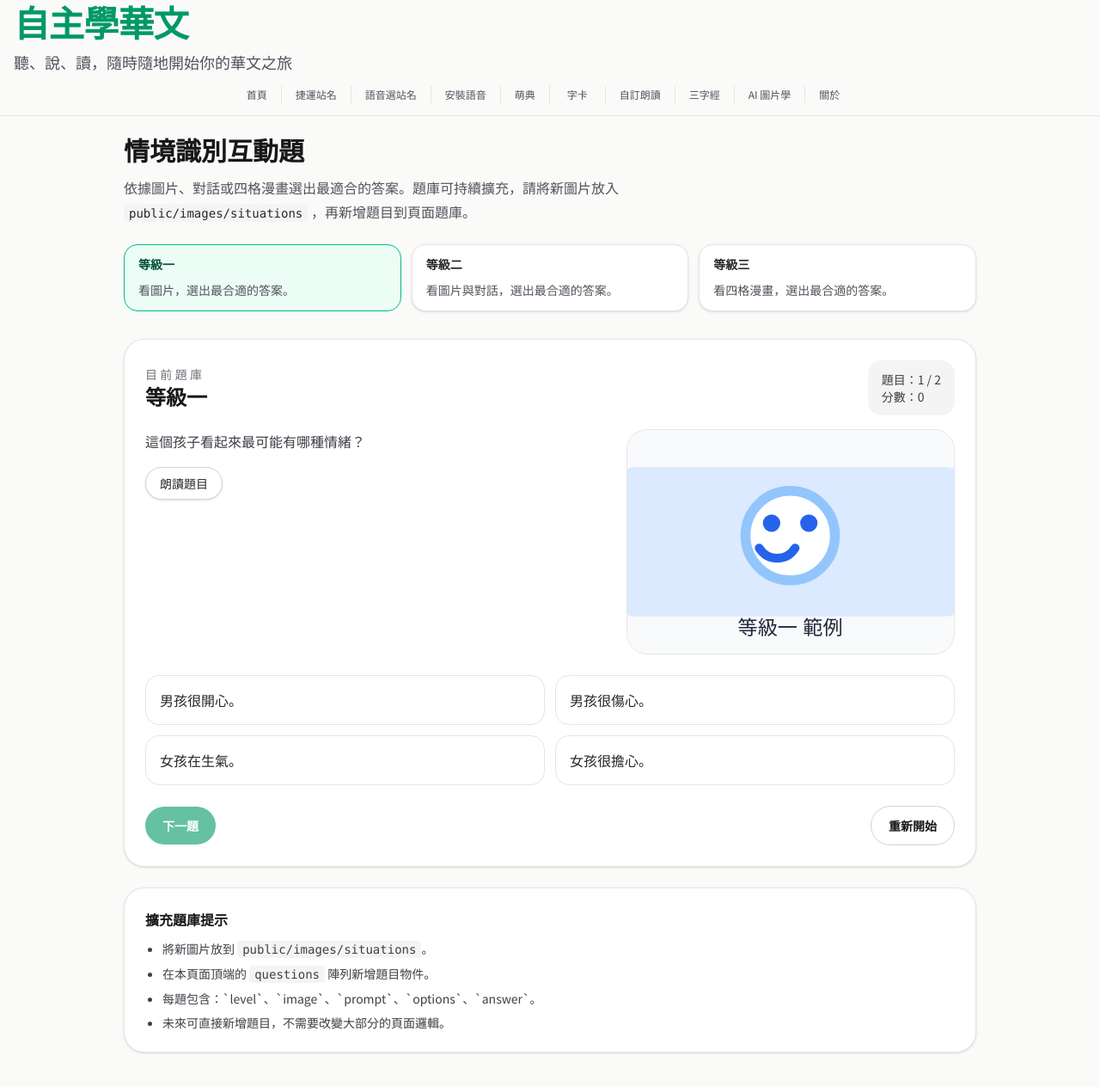
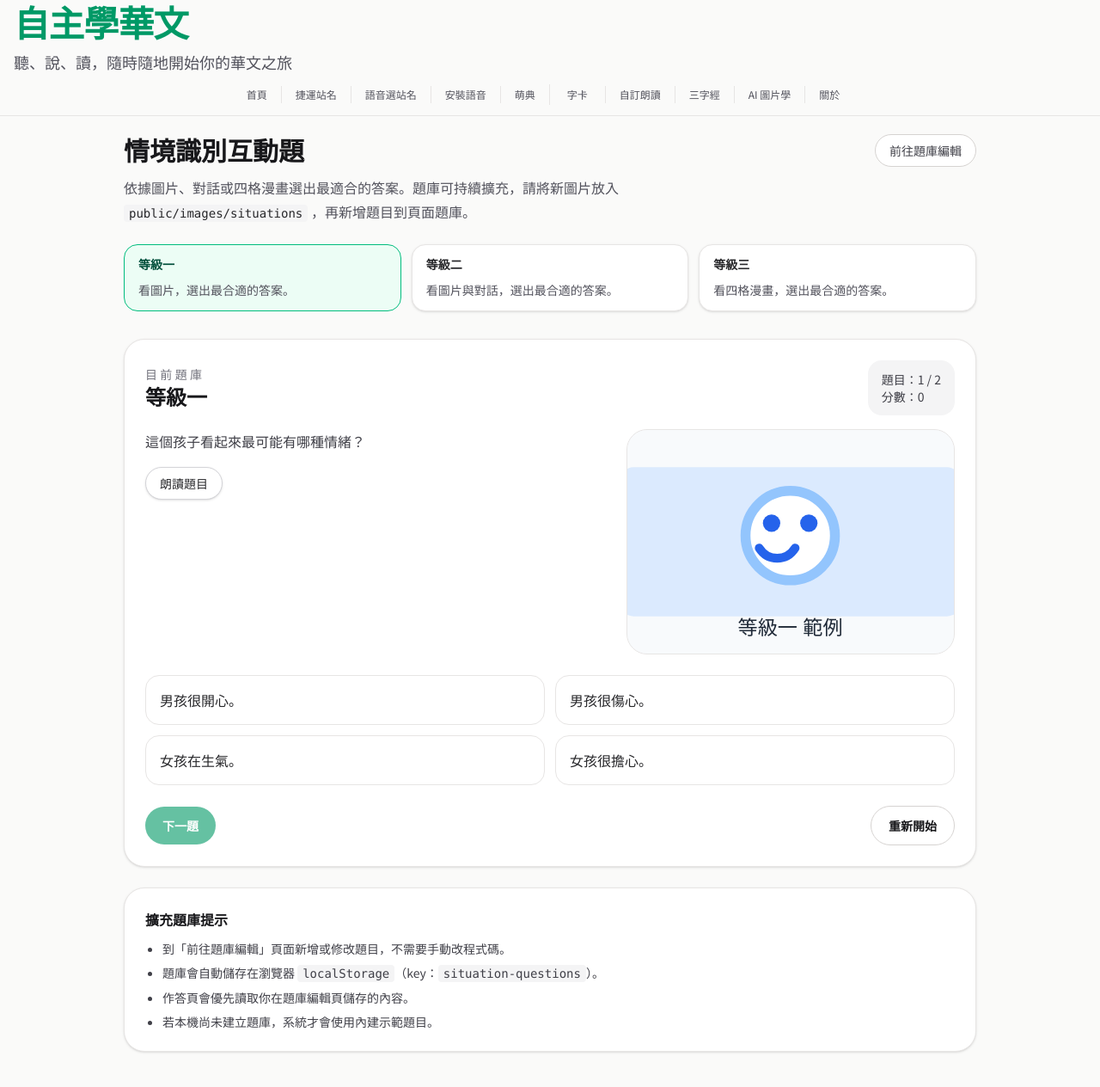
Before and after one commit to 3dw/learn-zh, a Vue app: page /situations in a window 1280 px wide. Shown: the top 1264 px of the page at 86% size. Built offline with nearby package versions, Linux system fonts and the light colour scheme.

Commit message:
串接情境互動題編輯和呈現頁, work on #14

```diff
--- a/src/views/SituationEditorPage.vue
+++ b/src/views/SituationEditorPage.vue
@@ -182,10 +182,20 @@ function exportJson() {
 <template>
   <main class="mx-auto max-w-5xl px-4 pb-16 pt-6">
     <header class="mb-6">
-      <h1 class="text-3xl font-bold text-zinc-900 dark:text-zinc-100">編輯題目</h1>
-      <p class="mt-2 text-base leading-7 text-zinc-500 dark:text-zinc-400">
-        新增或修改情境識別題庫，資料儲存於瀏覽器 localStorage。
-      </p>
+      <div class="flex flex-wrap items-start justify-between gap-3">
+        <div>
+          <h1 class="text-3xl font-bold text-zinc-900 dark:text-zinc-100">編輯題目</h1>
+          <p class="mt-2 text-base leading-7 text-zinc-500 dark:text-zinc-400">
+            新增或修改情境識別題庫，資料儲存於瀏覽器 localStorage。
+          </p>
+        </div>
+        <RouterLink
+          to="/situations"
+          class="inline-flex items-center rounded-full border border-stone-300 bg-white px-4 py-2 text-sm font-medium text-zinc-700 transition hover:border-stone-400 dark:border-zinc-700 dark:bg-zinc-900 dark:text-zinc-100"
+        >
+          前往情境作答
+        </RouterLink>
+      </div>
     </header>
 
     <!-- 等級切換 -->
--- a/src/views/SituationRecognitionPage.vue
+++ b/src/views/SituationRecognitionPage.vue
@@ -14,13 +14,15 @@ interface SituationQuestion {
   answer: string
 }
 
+const STORAGE_KEY = 'situation-questions'
+
 const levels = [
   { value: 1 as const, label: '等級一', description: '看圖片，選出最合適的答案。' },
   { value: 2 as const, label: '等級二', description: '看圖片與對話，選出最合適的答案。' },
   { value: 3 as const, label: '等級三', description: '看四格漫畫，選出最合適的答案。' },
 ]
 
-const questions: SituationQuestion[] = [
+const defaultQuestions: SituationQuestion[] = [
   {
     id: '1-1',
     level: 1,
@@ -65,6 +67,36 @@ const questions: SituationQuestion[] = [
   },
 ]
 
+function isValidQuestion(item: unknown): item is SituationQuestion {
+  if (!item || typeof item !== 'object') return false
+  const q = item as Partial<SituationQuestion>
+  return (
+    typeof q.id === 'string' &&
+    (q.level === 1 || q.level === 2 || q.level === 3) &&
+    typeof q.image === 'string' &&
+    typeof q.prompt === 'string' &&
+    Array.isArray(q.options) &&
+    q.options.every((option) => typeof option === 'string') &&
+    typeof q.answer === 'string' &&
+    (q.dialogue === undefined || typeof q.dialogue === 'string')
+  )
+}
+
+function loadQuestions(): SituationQuestion[] {
+  try {
+    const raw = localStorage.getItem(STORAGE_KEY)
+    if (!raw) return defaultQuestions
+    const parsed = JSON.parse(raw)
+    if (!Array.isArray(parsed)) return defaultQuestions
+    const normalized = parsed.filter(isValidQuestion)
+    return normalized.length > 0 ? normalized : defaultQuestions
+  } catch {
+    return defaultQuestions
+  }
+}
+
+const questions = ref<SituationQuestion[]>(loadQuestions())
+
 const selectedLevel = ref<SituationLevel>(1)
 const currentQuestionIndex = ref(0)
 const selectedOption = ref<string | null>(null)
@@ -74,7 +106,7 @@ const score = ref(0)
 const speakingText = ref('')
 const { voicePlaybackAvailable, voicePlaybackBlocked } = useSpeechAvailability()
 
-const currentPool = computed(() => questions.filter((item) => item.level === selectedLevel.value))
+const currentPool = computed(() => questions.value.filter((item) => item.level === selectedLevel.value))
 const currentQuestion = computed(() => currentPool.value[currentQuestionIndex.value] ?? null)
 const questionNumber = computed(() => currentQuestionIndex.value + 1)
 const totalQuestions = computed(() => currentPool.value.length)
@@ -161,12 +193,22 @@ function restart() {
   <main class="mx-auto max-w-5xl px-4 pb-12 pt-6">
     <section>
       <header class="mb-6">
+        <div class="flex flex-wrap items-start justify-between gap-3">
+          <div>
             <h1 class="text-3xl font-bold text-zinc-900 dark:text-zinc-100">情境識別互動題</h1>
             <p class="mt-3 max-w-3xl text-base leading-7 text-zinc-600 dark:text-zinc-300">
               依據圖片、對話或四格漫畫選出最適合的答案。題庫可持續擴充，請將新圖片放入
               <code class="rounded bg-zinc-100 px-1.5 py-0.5 text-sm text-zinc-800 dark:bg-zinc-800 dark:text-zinc-100">public/images/situations</code>
               ，再新增題目到頁面題庫。
             </p>
+          </div>
+          <RouterLink
+            to="/situations/editor"
+            class="inline-flex items-center rounded-full border border-stone-300 bg-white px-4 py-2 text-sm font-medium text-zinc-700 transition hover:border-stone-400 dark:border-zinc-700 dark:bg-zinc-900 dark:text-zinc-100"
+          >
+            前往題庫編輯
+          </RouterLink>
+        </div>
       </header>
 
       <section class="mb-8 grid gap-3 sm:grid-cols-3">
@@ -277,10 +319,10 @@ function restart() {
       <section class="rounded-3xl border border-stone-200 bg-white p-6 text-sm text-zinc-700 shadow-sm dark:border-zinc-700 dark:bg-zinc-950 dark:text-zinc-300">
         <h2 class="mb-3 text-base font-semibold text-zinc-900 dark:text-zinc-100">擴充題庫提示</h2>
         <ul class="space-y-2 list-disc pl-5">
-          <li>將新圖片放到 <code class="rounded bg-zinc-100 px-1.5 py-0.5 dark:bg-zinc-800">public/images/situations</code>。</li>
-          <li>在本頁面頂端的 <code class="rounded bg-zinc-100 px-1.5 py-0.5 dark:bg-zinc-800">questions</code> 陣列新增題目物件。</li>
-          <li>每題包含：`level`、`image`、`prompt`、`options`、`answer`。</li>
-          <li>未來可直接新增題目，不需要改變大部分的頁面邏輯。</li>
+          <li>到「前往題庫編輯」頁面新增或修改題目，不需要手動改程式碼。</li>
+          <li>題庫會自動儲存在瀏覽器 <code class="rounded bg-zinc-100 px-1.5 py-0.5 dark:bg-zinc-800">localStorage</code>（key：<code class="rounded bg-zinc-100 px-1.5 py-0.5 dark:bg-zinc-800">situation-questions</code>）。</li>
+          <li>作答頁會優先讀取你在題庫編輯頁儲存的內容。</li>
+          <li>若本機尚未建立題庫，系統才會使用內建示範題目。</li>
         </ul>
       </section>
     </section>
```
Lines whose indentation alone changed are shown as unchanged.
